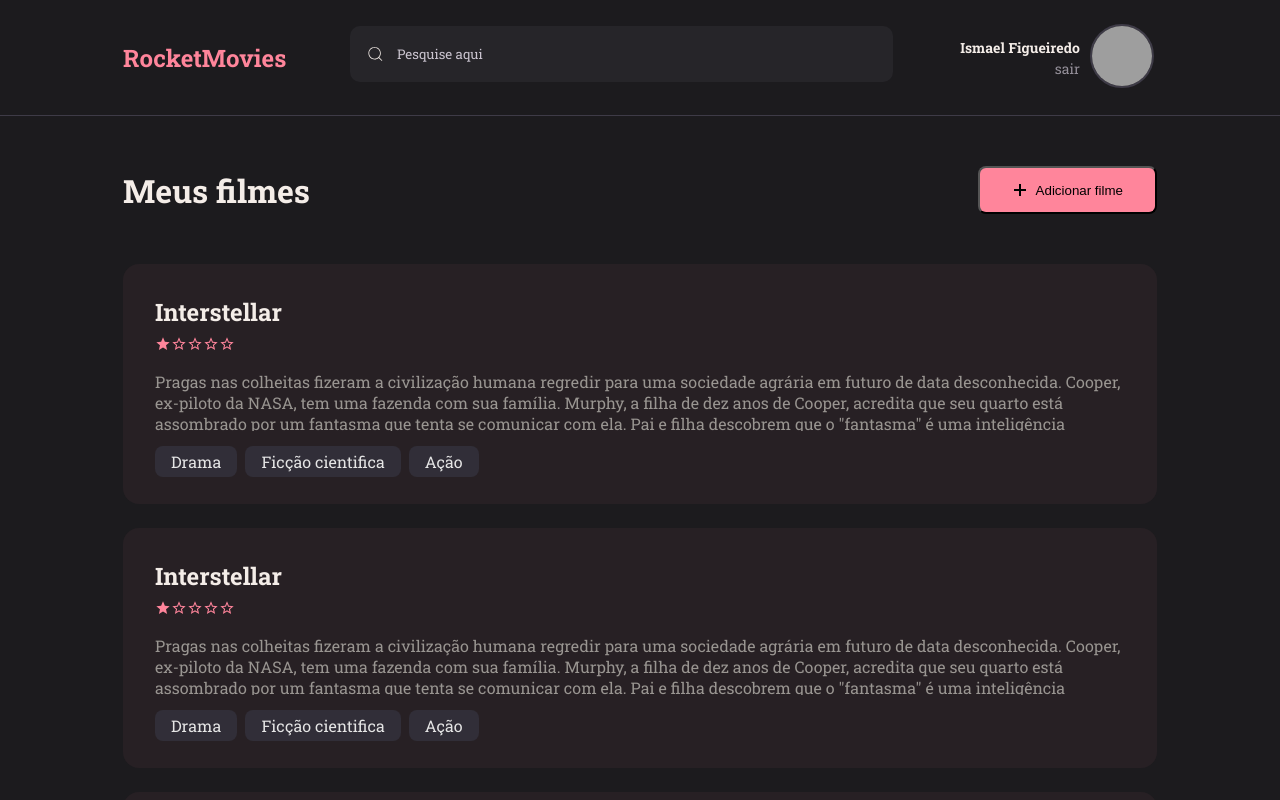
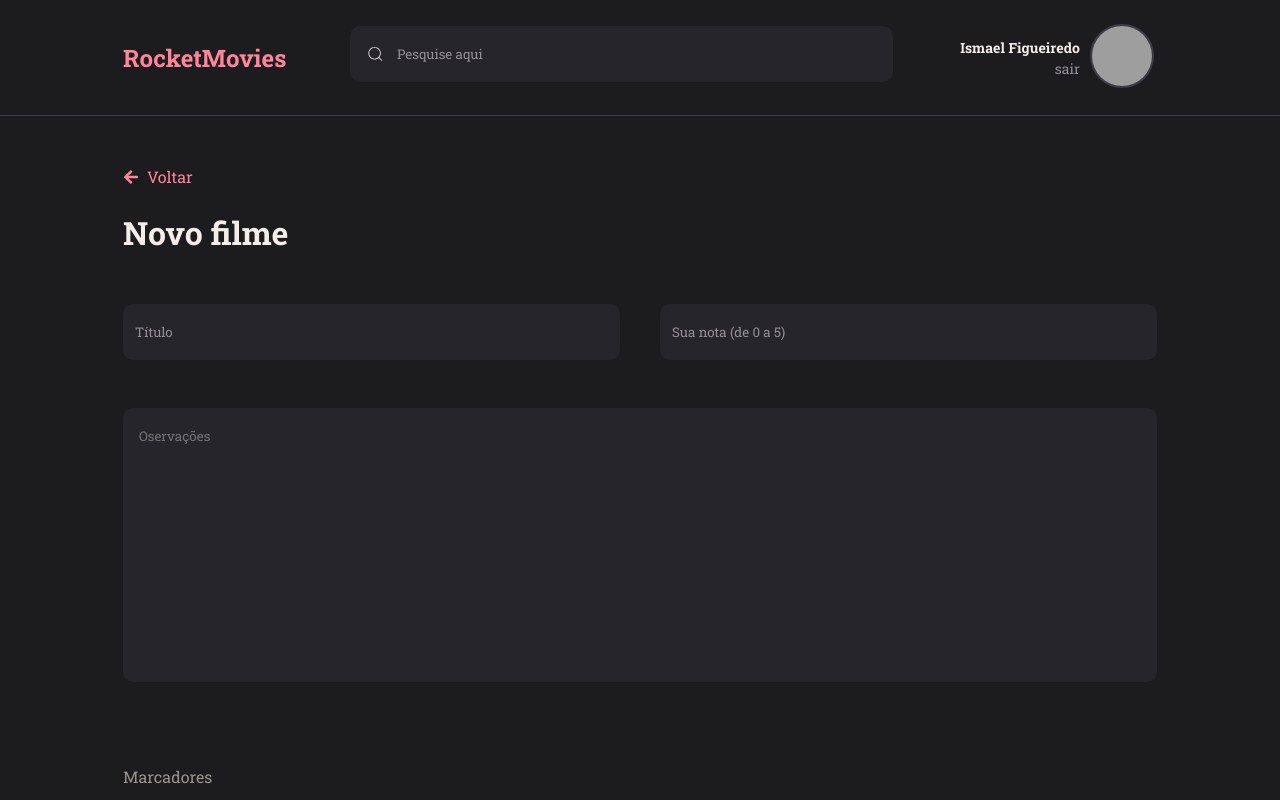
Before and after one commit to ismael-figueiredo/rocket-movies, a React (Vite) app: page / in a window 1280 px wide. Built offline with nearby package versions, Linux system fonts and the light colour scheme; grey boxes are pictures that could not be loaded.

Commit message:
90% create page  movie created

```diff
--- a/src/App.jsx
+++ b/src/App.jsx
@@ -1,12 +1,13 @@
 import  { Signin } from "./pages/signin/Signin"
 import { Signup } from "./pages/signup/Signup"
+import { CreateMovie } from "./pages/createmovie/CreateMovie"
 import { Home } from "./pages/home/Home"
 
 function App() {
 
   return (
     <>
-     <Home/>
+     <CreateMovie/>
     </>
   )
 }
--- a/src/components/Input.module.css
+++ b/src/components/Input.module.css
@@ -21,7 +21,7 @@
 
 
         &::placeholder {
-          color:var(--terceary-text-color);
+          color:var(--secondary-text-color);
         }
     }
     > svg {
--- a/src/components/TextButton.module.css
+++ b/src/components/TextButton.module.css
@@ -5,7 +5,5 @@
     font-size: 16px;
     cursor: pointer;
 
-    &:hover{
-        filter: brightness(.8);
-    }
+
 }
--- a/src/index.css
+++ b/src/index.css
@@ -22,6 +22,6 @@
 
 }
 
-body,html, input{
+body,html, input, textarea{
   font-family: 'Roboto Slab', serif;
 }
--- /dev/null
+++ b/src/pages/createmovie/CreateMovie.jsx
@@ -0,0 +1,42 @@
+import { Header } from "../../components/Header"
+import style from "./createmovie.module.css"
+import { FaArrowLeft } from "react-icons/fa"
+import { TextButton } from "../../components/TextButton"
+import { Input } from "../../components/Input"
+
+export function CreateMovie() {
+  return (
+    <div className={style.container}>
+      <Header />
+      <main>
+        <div className={style.title}>
+          <div className={style.back}>
+            <FaArrowLeft />
+            <TextButton title={`Voltar`} />
+          </div>
+          <h2>Novo filme</h2>
+        </div>
+
+        <div className={style.form}>
+          <div className={style.input}>
+            <Input type="text" placeholder="Título" />
+            <Input type="number" placeholder="Sua nota (de 0 a 5)" />
+          </div>
+          <div>
+            <textarea
+              className={style.textarea}
+              placeholder="Oservações"
+            ></textarea>
+          </div>
+
+          <span className={style.title2}>Marcadores</span>
+          <div className={style.markers}></div>
+          <div className={style.buttons}>
+            <button className={style.buttonSave}>Salvar filme</button>
+            <button className={style.buttonDelete}>Excluir filme</button>
+          </div>
+        </div>
+      </main>
+    </div>
+  )
+}
--- /dev/null
+++ b/src/pages/createmovie/CreateMovie.module.css
@@ -0,0 +1,121 @@
+.container {
+  padding-top: 116px;
+  background-color: var(--bg-color);
+  width: 100%;
+  height: 100vh;
+  display: flex;
+  flex-direction: column;
+  overflow: hidden;
+}
+.container main {
+  margin: 50px 123px;
+  display: flex;
+  flex-direction: column;
+}
+
+.back {
+  display: flex;
+  color: var(--primary-color);
+  align-items: center;
+  gap: 8px;
+  margin-bottom: 24px;
+  &:hover {
+    filter: brightness(0.9);
+    transition: 0.15s;
+    cursor: pointer;
+  }
+}
+
+.title {
+  width: 100%;
+  display: flex;
+  flex-direction: column;
+  margin-bottom: 50px;
+
+  h2 {
+    color: var(--primary-text-color);
+    font-size: 32px;
+  }
+}
+.form {
+  display: flex;
+  flex-direction: column;
+  gap: 40px;
+  width: 100%;
+  max-height: calc(100vh - 320px);
+  overflow-y: auto;
+}
+.form::-webkit-scrollbar {
+  width: 8px;
+}
+
+.form::-webkit-scrollbar-thumb {
+  background: var(--primary-color);
+  border-radius: 10px;
+}
+.input {
+  display: flex;
+  gap: 40px;
+}
+.textarea {
+  border-radius: 10px;
+  color: var(--primary-text-color);
+  height: 274px;
+  width: 100%;
+  padding: 19px 16px;
+  resize: none;
+  border: none;
+  outline: none;
+  background-color: var(--bg-input-color);
+  color: var(--primary-text-color);
+
+  margin-bottom: 40px;
+}
+
+.title2 {
+  color: var(--gray-600);
+}
+.markers {
+  margin-top: 24px;
+  width: 100%;
+  min-height: 88px;
+  border-radius: 8px;
+  background: #0d0c0f;
+  span::after {
+    color: gray;
+    font-size: 20px;
+  }
+}
+.buttons {
+  display: flex;
+  width: 100%;
+  gap: 40px;
+  margin-bottom: 50px;
+
+}
+
+.buttonSave {
+  width: 100%;
+  padding: 16px;
+  border-radius: 10px;
+  background: var(--primary-color);
+  border: none;
+  font-weight: 700;
+  &:hover {
+    filter: brightness(0.9);
+    transition: 0.15s;
+  }
+}
+.buttonDelete {
+  width: 100%;
+  padding: 16px;
+  border-radius: 10px;
+  background: #0d0c0f;
+  border: none;
+  color: var(--primary-color);
+  font-weight: 700;
+  &:hover {
+    filter: brightness(0.9);
+    transition: 0.15s;
+  }
+}
--- a/src/pages/signup/Signup.module.css
+++ b/src/pages/signup/Signup.module.css
@@ -1,14 +1,13 @@
-.container{
+.container {
   background-color: var(--bg-color);
   width: 100%;
   height: 100vh;
   display: flex;
   justify-content: space-between;
   color: var(--primary-text-color);
-
 }
 
-.form{
+.form {
   display: flex;
   flex-direction: column;
   justify-content: center;
@@ -18,37 +17,38 @@
   width: 340px;
 }
 
-.container h1{
+.container h1 {
   color: var(--primary-color);
   font-size: 48px;
   font-weight: 700;
-
 }
-.container span{
+.container span {
   color: var(--terceary-text-color);
   font-size: 14px;
   margin-bottom: 48px;
 }
-.container h2{
+.container h2 {
   margin-bottom: 48px;
 }
 
-.container img{
+.container img {
   flex-grow: 1;
   object-fit: cover;
-    filter: brightness(.3);
-    background-color:#1C1B1E ;
-    filter: opacity(.3);
+  filter: brightness(0.3);
+  background-color: #1c1b1e;
+  filter: opacity(0.3);
 }
 
-.createAccount{
-
+.createAccount {
   display: flex;
   align-items: center;
   justify-content: center;
   gap: 8px;
   color: var(--primary-color);
   padding: 48px;
-
-
+  &:hover {
+    filter: brightness(0.9);
+    transition: 0.15s;
+    cursor: pointer;
   }
+}
```
Also changed, not shown: src/pages/home/Home.module.css (+0 -8 lines). Lines whose indentation alone changed are shown as unchanged.
